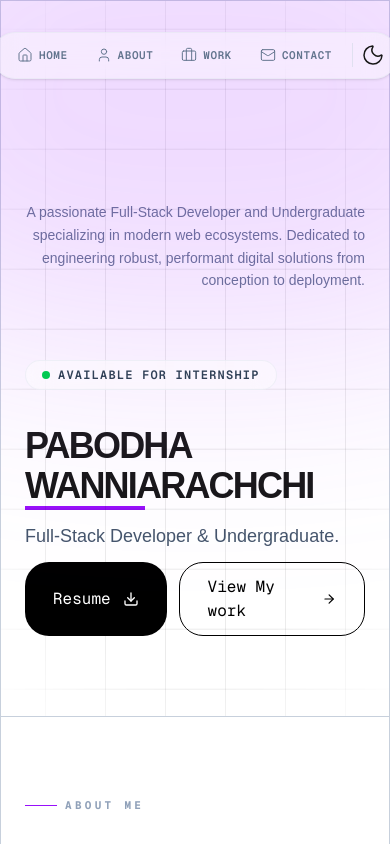
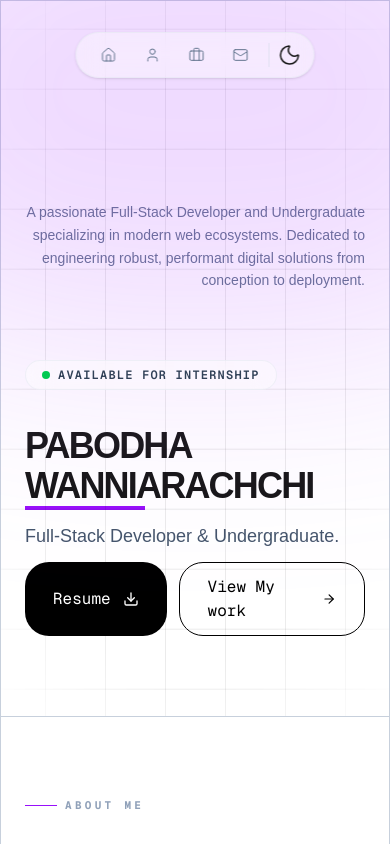
Before and after one commit to Pabodha-Wann/portfolio, a Next.js app: page / in a window 390 px wide. Shown: the top 844 px of the page. Built offline with nearby package versions, Linux system fonts and the light colour scheme; no server answers.

Commit message:
feat: make  navbar component responsive and updated blog section display

```diff
--- a/components/Blog.tsx
+++ b/components/Blog.tsx
@@ -13,7 +13,7 @@ const blogs = [
   },
   {
     id: 2,
-    title: "Building LunaO - A Simple 16-Bit Operating System from Scratch",
+    title: "Building LunaOS - A Simple 16-Bit Operating System from Scratch",
     meta: "Jun 23, 2025 • 3 min read",
     image: "https://miro.medium.com/v2/resize:fit:1100/format:webp/1*AVZLNNk4_UKIqFREAYRgwA.png",
     link: "https://medium.com/@pabodha726/building-lunaos-a-simple-16-bit-operating-system-from-scratch-using-assembly-7599b25d0892",
@@ -28,7 +28,7 @@ const blogs = [
 ]
 
 const Blogs = () => {
-  const slideUp:Variants = {
+  const slideUp: Variants = {
     hidden: { opacity: 0, y: 15 },
     visible: { opacity: 1, y: 0, transition: { duration: 0.5, ease: "easeOut" } }
   }
--- a/components/Navbar.tsx
+++ b/components/Navbar.tsx
@@ -45,7 +45,7 @@ const Navbar = () => {
               </AnimatePresence>
 
               <Icon className="relative h-4 w-4 shrink-0" strokeWidth={1.5} />
-              <span className="relative font-mono text-[11px] font-semibold tracking-wider uppercase">
+              <span className="relative hidden md:inline font-mono text-[11px] font-semibold tracking-wider uppercase">
                 {item.name}
               </span>
             </Link>
```
